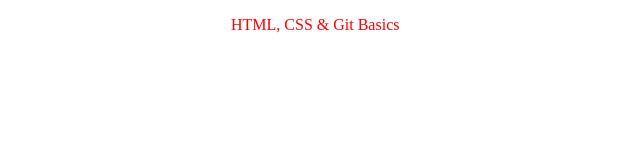
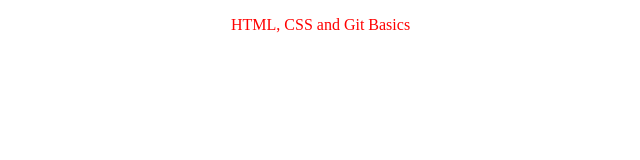
Before and after one commit to VOLSVIK/rsschool-cv, a plain HTML site: page index.html in a window 1280 px wide. Shown: the full height of the page, 409-1049 px from the left. Drawn offline with Linux system fonts and the light colour scheme.

Commit message:
fix: adjust index file

```diff
--- a/index.html
+++ b/index.html
@@ -6,6 +6,6 @@
     <title>Document</title>
   </head>
   <body>
-    <p>HTML, CSS & Git Basics</p>
+    <p>HTML, CSS and Git Basics</p>
   </body>
 </html>
```
